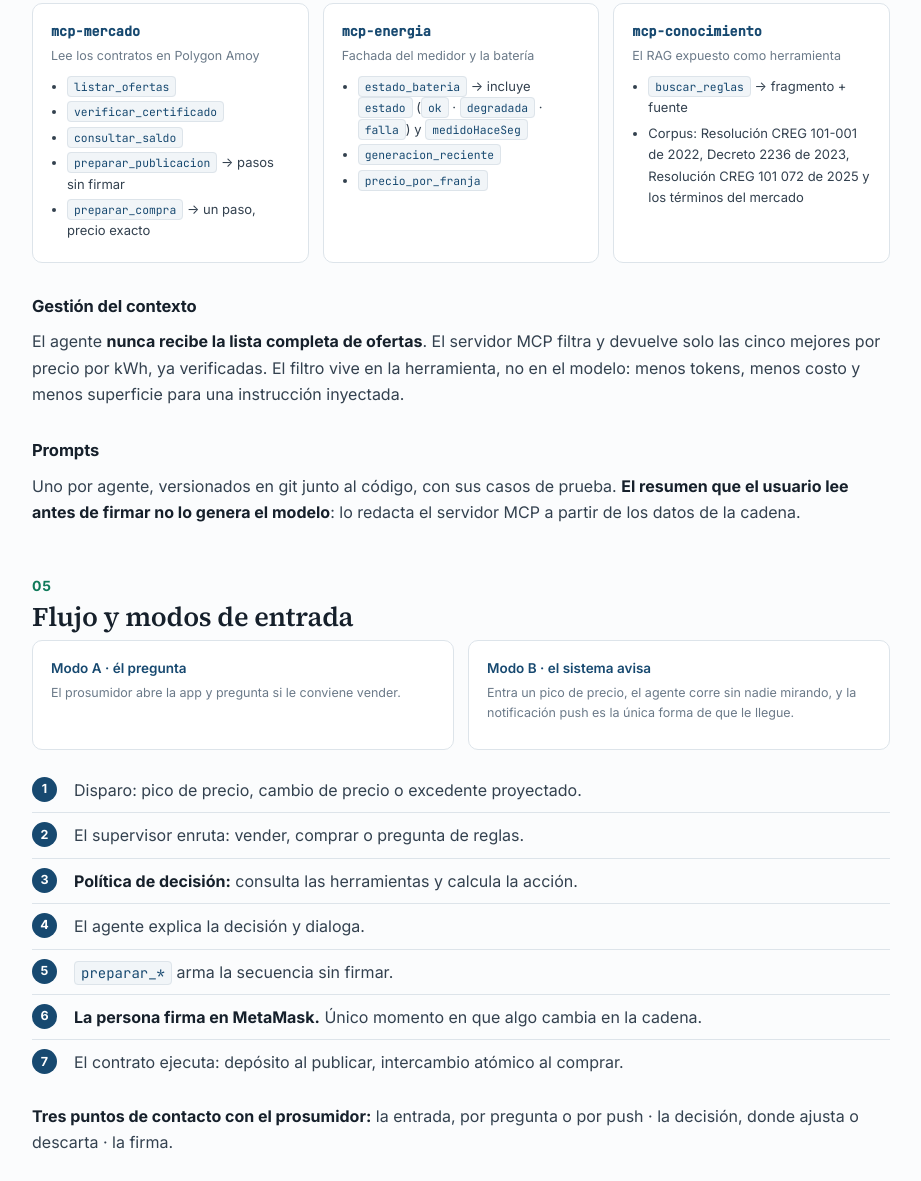
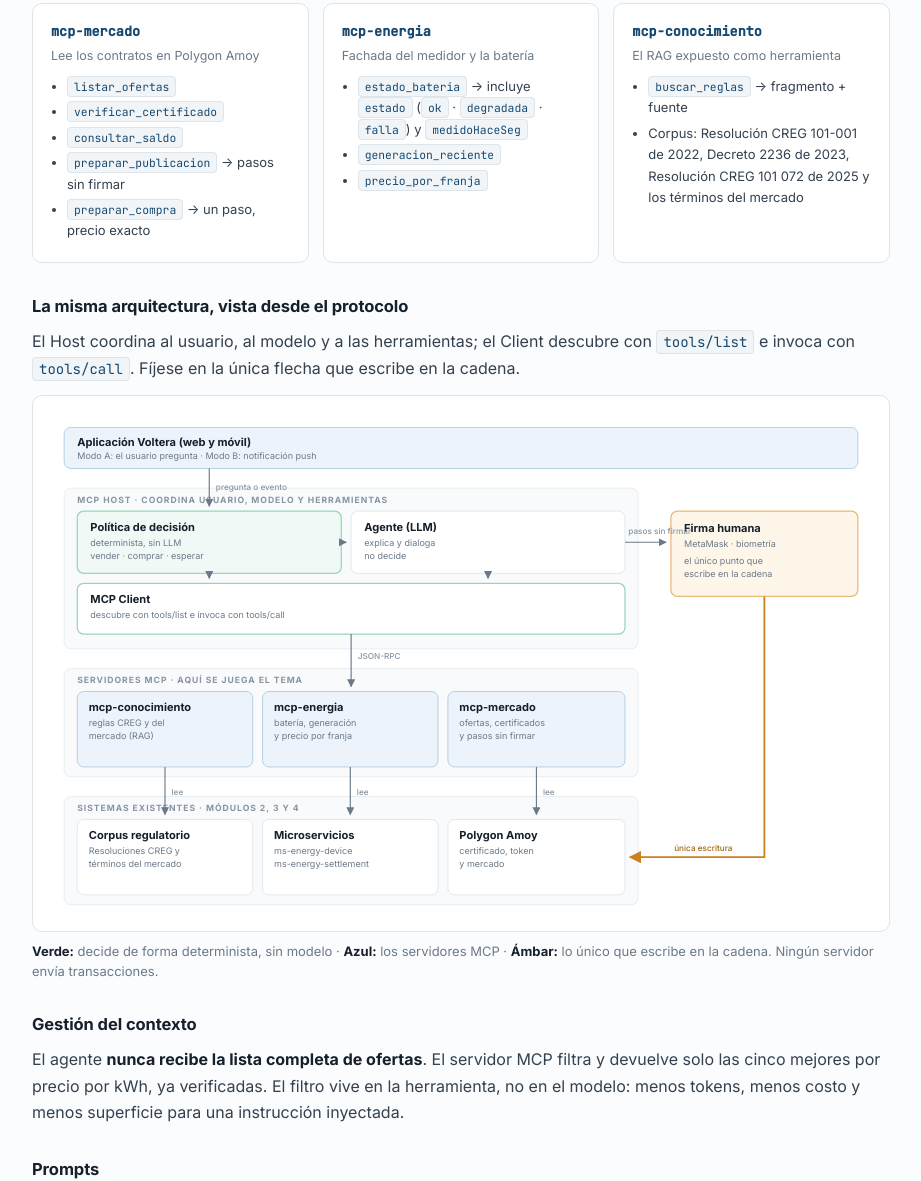
Before and after one commit to UniandesArquitectura/voltera-entrega5-doc, a plain HTML site: page index.html in a window 1280 px wide. Shown: the part 5011-6192 px from the top of the page, without its empty margins (316-1237 px from the left). Drawn offline with Linux system fonts and the light colour scheme.

Commit message:
Diagrama del protocolo: MCP Host, Client y la unica escritura

```diff
--- a/index.html
+++ b/index.html
@@ -411,6 +411,95 @@ footer{border-top:1px solid var(--line);padding:26px 0 0;margin-top:42px;font-si
   </div>
 </div>
 
+<h3>La misma arquitectura, vista desde el protocolo</h3>
+<p>El Host coordina al usuario, al modelo y a las herramientas; el Client descubre con <code>tools/list</code> e invoca con <code>tools/call</code>. Fíjese en la única flecha que escribe en la cadena.</p>
+<div class="diag">
+<svg viewBox="0 0 1000 604" xmlns="http://www.w3.org/2000/svg" role="img" aria-label="Arquitectura MCP de Voltera vista desde el protocolo: host, client, tres servidores y la firma humana como unica escritura">
+<defs>
+<marker id="ah2" viewBox="0 0 10 10" refX="9" refY="5" markerWidth="7" markerHeight="7" orient="auto-start-reverse"><path d="M0 0 L10 5 L0 10 z" fill="#6b7a89"/></marker>
+<marker id="ah3" viewBox="0 0 10 10" refX="9" refY="5" markerWidth="7" markerHeight="7" orient="auto-start-reverse"><path d="M0 0 L10 5 L0 10 z" fill="#c9821f"/></marker>
+<style>
+.l2{font:700 10.5px Inter,sans-serif;fill:#8795a3;letter-spacing:1.2px}
+.t2{font:650 13.5px Inter,sans-serif;fill:#16202b}
+.s2{font:400 11px Inter,sans-serif;fill:#6b7a89}
+.a2{font:500 10px Inter,sans-serif;fill:#8795a3}
+.g2{fill:#f8fafc;stroke:#e4eaf0;stroke-width:1}
+.b2{fill:#fff;stroke:#dde4ea;stroke-width:1}
+.m2{fill:#edf3fa;stroke:#a9c8e0;stroke-width:1}
+.d2{fill:#f0f9f5;stroke:#9ad4ba;stroke-width:1.5}
+.h2{fill:#fff6ea;stroke:#e8b877;stroke-width:1.5}
+.c2{fill:#fff;stroke:#9ad4ba;stroke-width:1.5}
+.n2{stroke:#6b7a89;stroke-width:1.4;fill:none}
+.o2{stroke:#c9821f;stroke-width:2.2;fill:none}
+</style>
+</defs>
+
+<rect class="m2" x="16" y="14" width="968" height="50" rx="8"/>
+<text class="t2" x="32" y="36">Aplicación Voltera (web y móvil)</text>
+<text class="s2" x="32" y="53">Modo A: el usuario pregunta · Modo B: notificación push</text>
+
+<rect class="g2" x="16" y="88" width="700" height="196" rx="8"/>
+<text class="l2" x="32" y="106">MCP HOST · COORDINA USUARIO, MODELO Y HERRAMIENTAS</text>
+<rect class="d2" x="32" y="116" width="322" height="76" rx="8"/>
+<text class="t2" x="48" y="140">Política de decisión</text>
+<text class="s2" x="48" y="158">determinista, sin LLM</text><text class="s2" x="48" y="175">vender · comprar · esperar</text>
+<rect class="b2" x="366" y="116" width="334" height="76" rx="8"/>
+<text class="t2" x="382" y="140">Agente (LLM)</text>
+<text class="s2" x="382" y="158">explica y dialoga</text><text class="s2" x="382" y="175">no decide</text>
+<rect class="c2" x="32" y="204" width="668" height="62" rx="8"/>
+<text class="t2" x="48" y="228">MCP Client</text>
+<text class="s2" x="48" y="246">descubre con tools/list e invoca con tools/call</text>
+
+<rect class="h2" x="756" y="116" width="228" height="104" rx="8"/>
+<text class="t2" x="772" y="142">Firma humana</text>
+<text class="s2" x="772" y="160">MetaMask · biometría</text>
+<text class="s2" x="772" y="180">el único punto que</text><text class="s2" x="772" y="196">escribe en la cadena</text>
+
+<rect class="g2" x="16" y="308" width="700" height="132" rx="8"/>
+<text class="l2" x="32" y="326">SERVIDORES MCP · AQUÍ SE JUEGA EL TEMA</text>
+<rect class="m2" x="32" y="336" width="214" height="92" rx="8"/>
+<text class="t2" x="46" y="360">mcp-conocimiento</text>
+<text class="s2" x="46" y="378">reglas CREG y del</text><text class="s2" x="46" y="394">mercado (RAG)</text>
+<rect class="m2" x="258" y="336" width="214" height="92" rx="8"/>
+<text class="t2" x="272" y="360">mcp-energia</text>
+<text class="s2" x="272" y="378">batería, generación</text><text class="s2" x="272" y="394">y precio por franja</text>
+<rect class="m2" x="484" y="336" width="216" height="92" rx="8"/>
+<text class="t2" x="498" y="360">mcp-mercado</text>
+<text class="s2" x="498" y="378">ofertas, certificados</text><text class="s2" x="498" y="394">y pasos sin firmar</text>
+
+<rect class="g2" x="16" y="464" width="700" height="132" rx="8"/>
+<text class="l2" x="32" y="482">SISTEMAS EXISTENTES · MÓDULOS 2, 3 Y 4</text>
+<rect class="b2" x="32" y="492" width="214" height="92" rx="8"/>
+<text class="t2" x="46" y="516">Corpus regulatorio</text>
+<text class="s2" x="46" y="534">Resoluciones CREG y</text><text class="s2" x="46" y="550">términos del mercado</text>
+<rect class="b2" x="258" y="492" width="214" height="92" rx="8"/>
+<text class="t2" x="272" y="516">Microservicios</text>
+<text class="s2" x="272" y="534">ms-energy-device</text><text class="s2" x="272" y="550">ms-energy-settlement</text>
+<rect class="b2" x="484" y="492" width="216" height="92" rx="8"/>
+<text class="t2" x="498" y="516">Polygon Amoy</text>
+<text class="s2" x="498" y="534">certificado, token</text><text class="s2" x="498" y="550">y mercado</text>
+
+<path class="n2" d="M193,64 L193,110" marker-end="url(#ah2)"/>
+<text class="a2" x="201" y="90">pregunta o evento</text>
+<path class="n2" d="M354,154 L360,154" marker-end="url(#ah2)"/>
+<path class="n2" d="M193,192 L193,198" marker-end="url(#ah2)"/>
+<path class="n2" d="M533,192 L533,198" marker-end="url(#ah2)"/>
+<path class="n2" d="M366,266 L366,330" marker-end="url(#ah2)"/>
+<text class="a2" x="374" y="296">JSON-RPC</text>
+<path class="n2" d="M139,428 L139,486" marker-end="url(#ah2)"/>
+<text class="a2" x="147" y="462">lee</text>
+<path class="n2" d="M365,428 L365,486" marker-end="url(#ah2)"/>
+<text class="a2" x="373" y="462">lee</text>
+<path class="n2" d="M592,428 L592,486" marker-end="url(#ah2)"/>
+<text class="a2" x="600" y="462">lee</text>
+<path class="n2" d="M700,154 L750,154" marker-end="url(#ah2)"/>
+<text class="a2" x="704" y="144">pasos sin firmar</text>
+<path class="o2" d="M870,220 L870,538 L706,538" marker-end="url(#ah3)"/>
+<text class="a2" x="760" y="530" style="fill:#a3650f">única escritura</text>
+</svg>
+</div>
+<p class="cap"><strong>Verde:</strong> decide de forma determinista, sin modelo · <strong>Azul:</strong> los servidores MCP · <strong>Ámbar:</strong> lo único que escribe en la cadena. Ningún servidor envía transacciones.</p>
+
 <h3>Gestión del contexto</h3>
 <p>El agente <strong>nunca recibe la lista completa de ofertas</strong>. El servidor MCP filtra y devuelve solo las cinco mejores por precio por kWh, ya verificadas. El filtro vive en la herramienta, no en el modelo: menos tokens, menos costo y menos superficie para una instrucción inyectada.</p>
 
```
